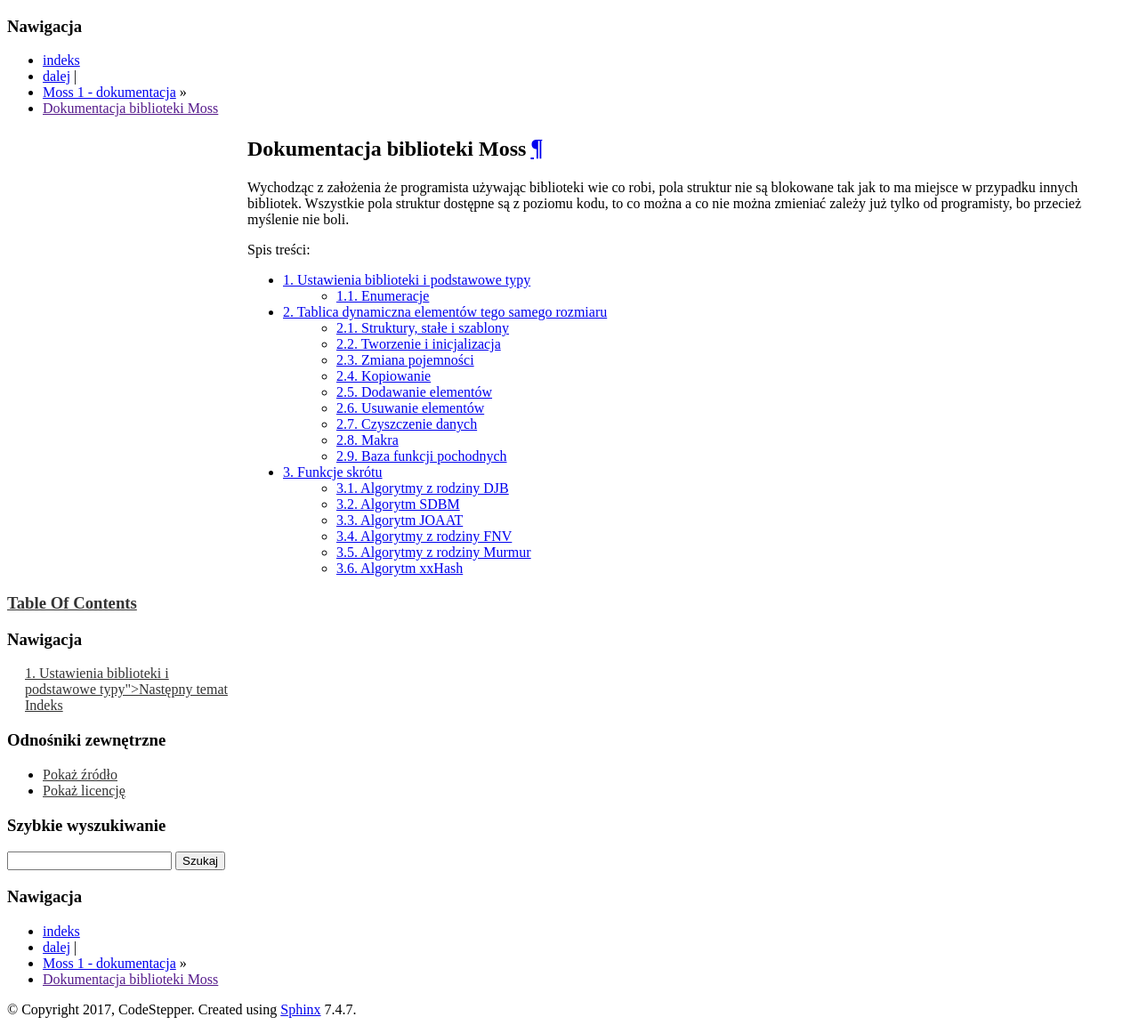
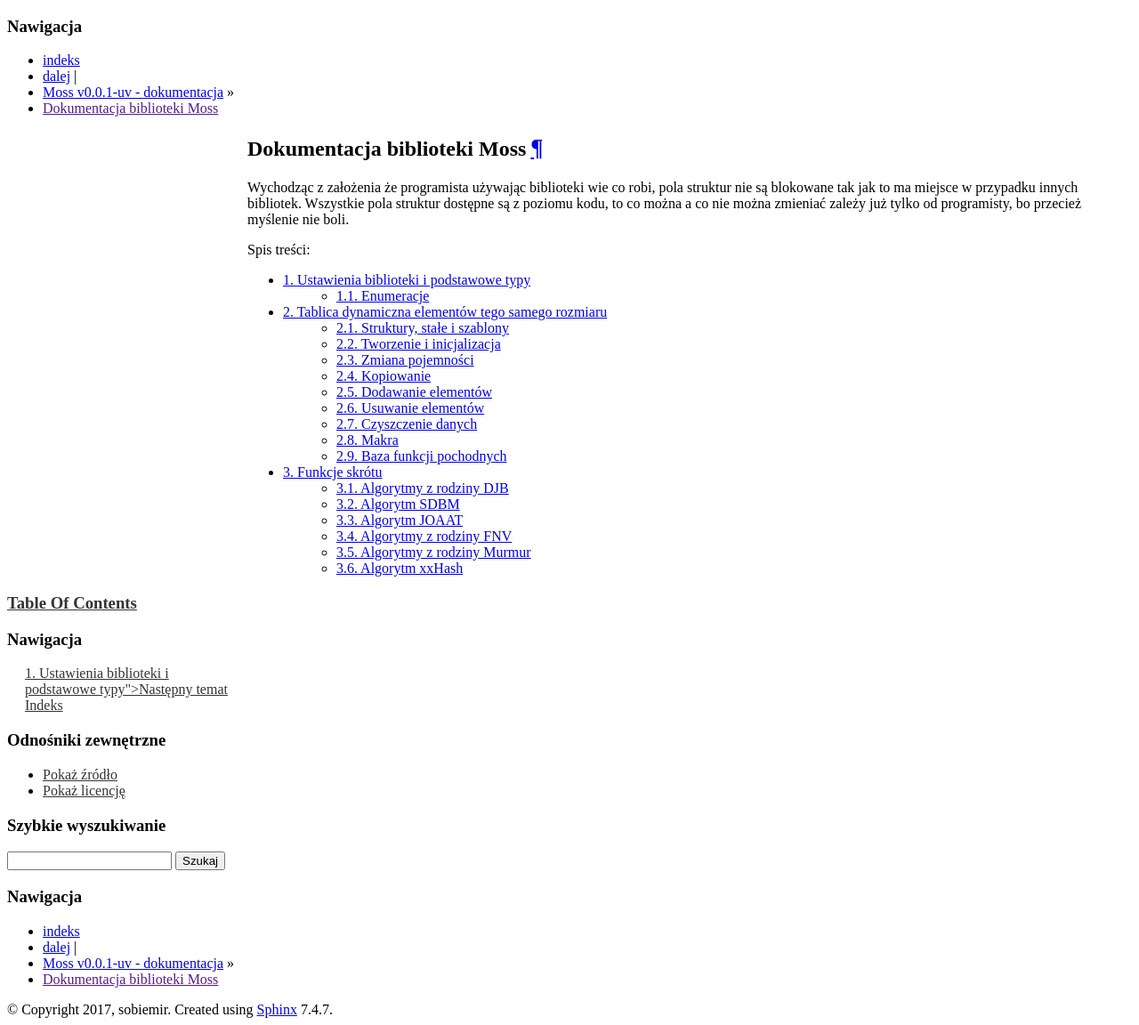
Before and after one commit to sobiemir/moss, a Sphinx documentation site: the page built from doc/source/index.rst, in a window 1280 px wide. Shown: the whole page at 89% size. Built offline with Sphinx 7.4.7, drawn with Linux system fonts in a browser that asks for light colours; formulas are drawn with MathJax 3.

```diff
--- a/doc/source/conf.py
+++ b/doc/source/conf.py
@@ -52,17 +52,17 @@ master_doc = 'index'
 
 # General information about the project.
 project = 'Moss'
-copyright = '2017, CodeStepper'
-author = 'CodeStepper'
+copyright = '2017, sobiemir'
+author = 'sobiemir'
 
 # The version info for the project you're documenting, acts as replacement for
 # |version| and |release|, also used in various other places throughout the
 # built documents.
 #
 # The short X.Y version.
-version = '0.1'
+version = '0.0.1'
 # The full version, including alpha/beta/rc tags.
-release = '1'
+release = 'v0.0.1-uv'
 
 # The language for content autogenerated by Sphinx. Refer to documentation
 # for a list of supported languages.
@@ -139,7 +139,7 @@ latex_elements = {
 #  author, documentclass [howto, manual, or own class]).
 latex_documents = [
     (master_doc, 'Moss.tex', 'Moss Documentation',
-     'CodeStepper', 'manual'),
+     'sobiemir', 'manual'),
 ]
 
 
```
Also changed, not shown: 8 other files.
